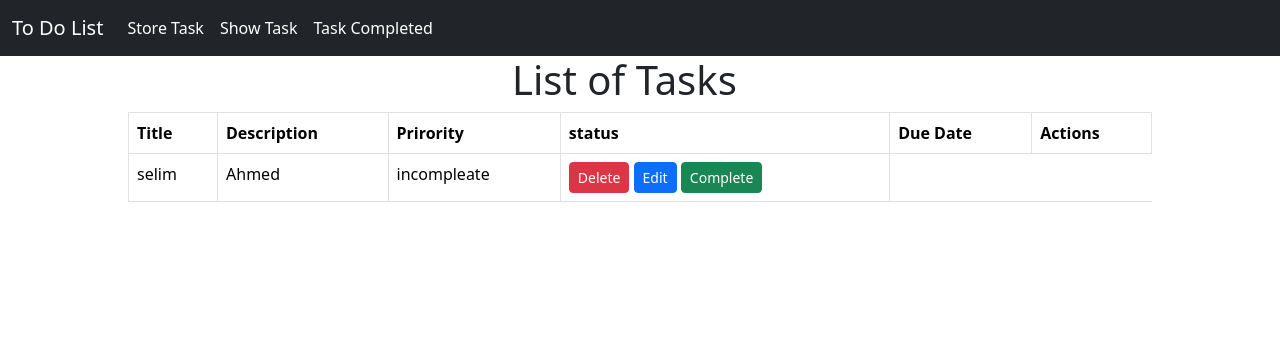
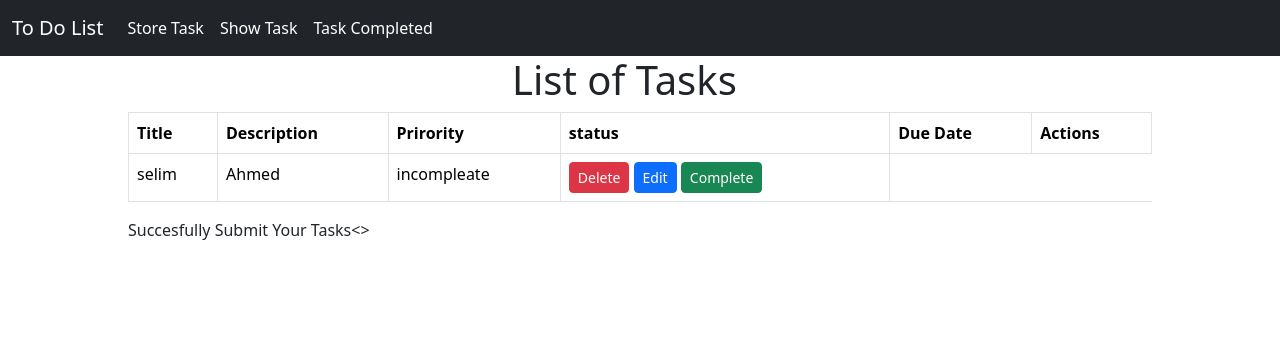
Before and after one commit to SelimBD53/Daily_Task_Tracker, a Django app: page /show_task/ in a window 1280 px wide. Shown: the top 356 px of the page. Run offline with Django 4.2, Linux system fonts and the light colour scheme; data comes from the database, SQL or seed files in the repository.

Commit message:
Second commit

```diff
--- a/To_Do/templates/show_task.html
+++ b/To_Do/templates/show_task.html
@@ -35,6 +35,7 @@
   {% else %}
   <h1>No Data Avaliable</h1>
   {% endif %}
+</h1>Succesfully Submit Your Tasks<>
 </div>
 
 {% endblock %}
```
